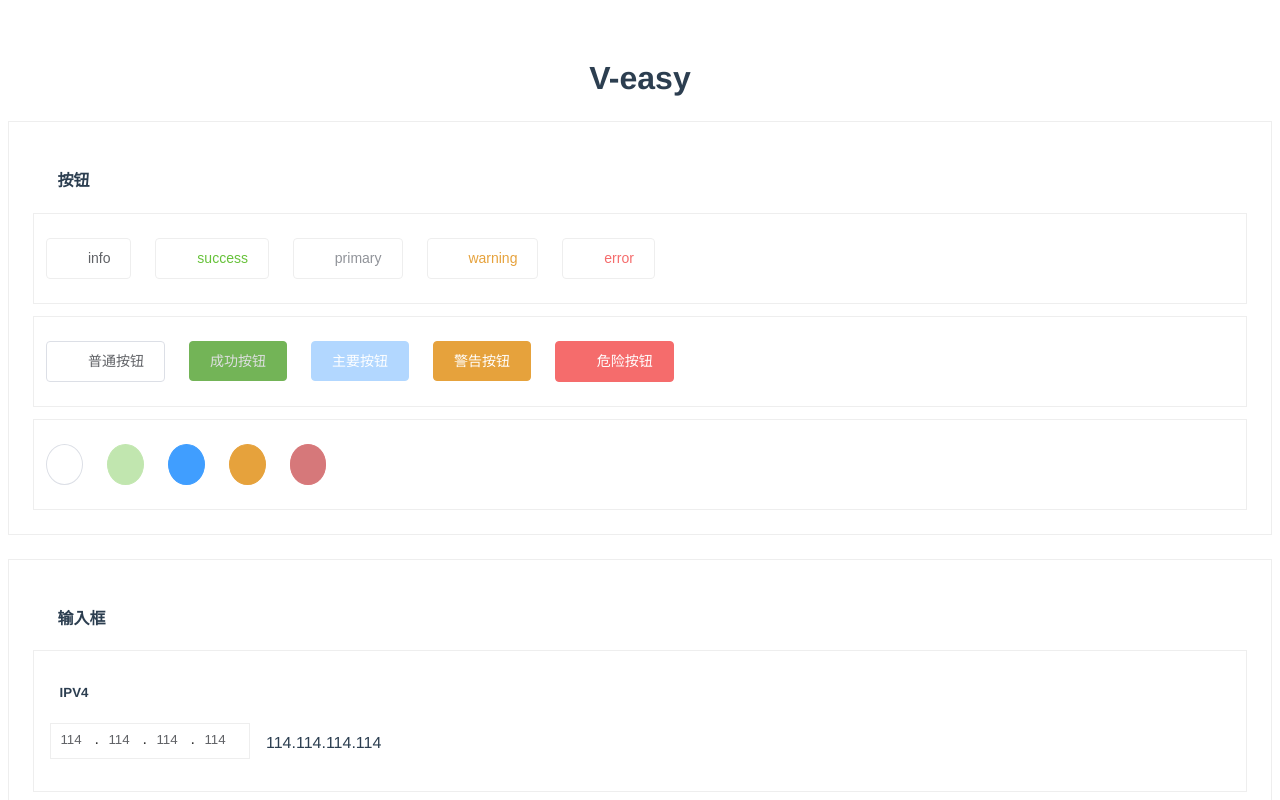
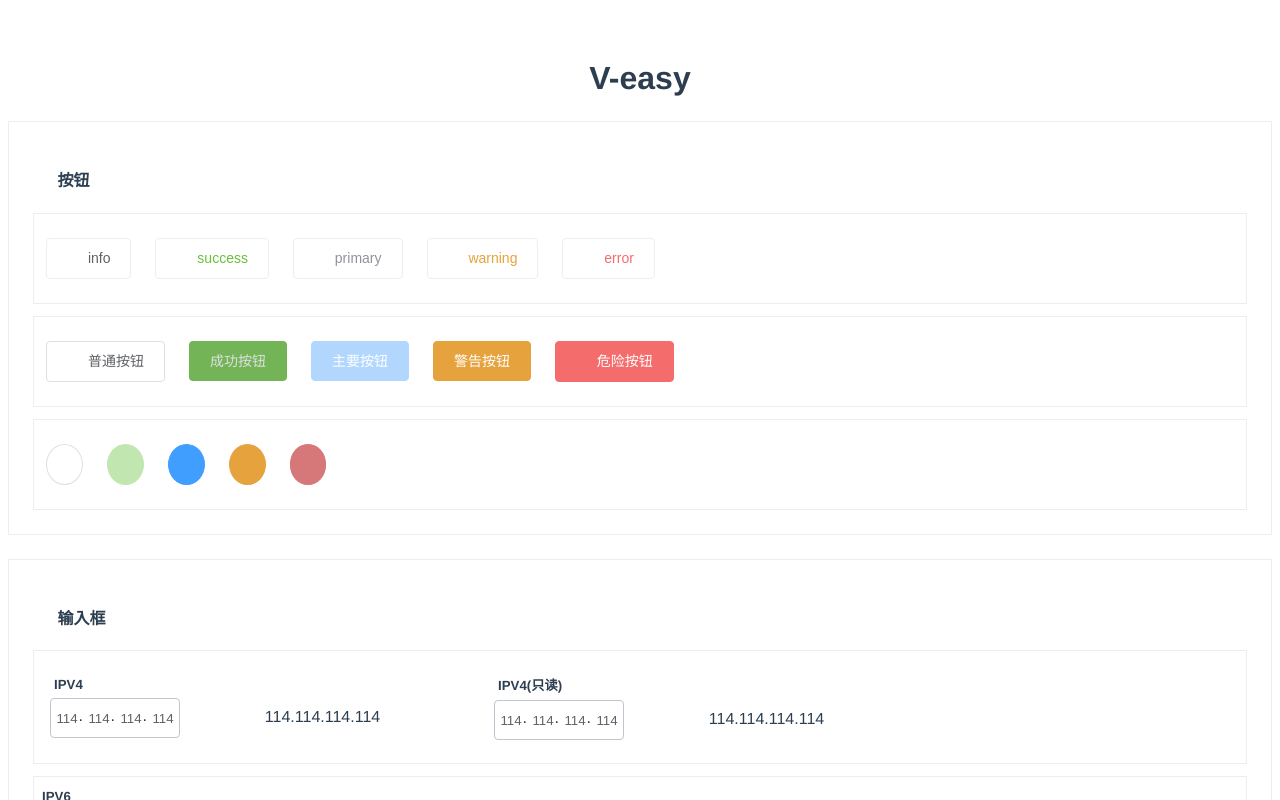
Before and after one commit to Linkontoask/v-easy, a Vue app: page / in a window 1280 px wide. Shown: the top 800 px of the page. Built offline with nearby package versions, Linux system fonts and the light colour scheme; a web font is replaced by a local one.

Commit message:
例子更新

```diff
--- a/src/App.vue
+++ b/src/App.vue
@@ -29,9 +29,16 @@
       <div class="group">
           <h4><i class="fa fa-tag"></i>输入框</h4>
           <div class="car">
-              <h5>IPV4</h5>
-              <VEIp v-model="ipv4" format="ipv4" message="请输入正确的IPV4地址" @error="error" @input="input"></VEIp>
-              <span v-if="ipv4.length !== 0">{{ ipv4.join('.') }}</span>
+              <div class="car-item">
+                  <h5>IPV4</h5>
+                  <VEIp v-model="ipv4" format="ipv4" message="请输入正确的IPV4地址" @error="error" @input="input"></VEIp>
+                  <span v-if="ipv4.length !== 0">{{ ipv4.join('.') }}</span>
+              </div>
+              <div class="car-item">
+                  <h5>IPV4(只读)</h5>
+                  <VEIp v-model="ipv4" format="ipv4" message="请输入正确的IPV4地址" @error="error" @input="input" :readonly="true"></VEIp>
+                  <span v-if="ipv4.length !== 0">{{ ipv4.join('.') }}</span>
+              </div>
           </div>
           <div class="car">
               <h5>IPV6</h5>
@@ -124,8 +131,16 @@ export default {
         h5 {
             width: 100%;
             text-align: left;
-            padding-left: 1.6rem;
+            margin-top: 0;
+            padding-left: .5rem;
             margin-bottom: 0.4rem;
+        }
+        .car-item {
+            width: 420px;
+            span {
+                display: block;
+                margin-top: -60px;
+            }
         }
     }
     .car+.car {
--- a/src/components/v-easy/lib/input/src/ip.vue
+++ b/src/components/v-easy/lib/input/src/ip.vue
@@ -131,6 +131,7 @@
                         if (item === 'red') {
                             this.isIP = true;
                             this.$emit('error', this.isString ? this.result.join('.') : this.result);
+                            this.$emit('error', this.isString ? this.result.join('.') : this.result);
                         }
                     });
                 }
@@ -178,17 +179,20 @@
     .v-easy-input {
         position: relative;
         height: 40px;
-        padding: 4px;
+        padding: 0 4px;
         color: @info;
+        margin-bottom: 30px;
+        max-width: 130px;
         ul {
-            min-width: 198px;
-            min-height: 34px;
+            min-width: 128px;
+            min-height: 38px;
             margin: 0;
             padding: 0;
             height: 80%;
-            border: 1px solid #eee;
+            border: 1px solid #c0c4cc;
+            border-radius: 4px;
             .ipv4 {
-                width: 48px;
+                width: 28px;
             }
             .ipv6 {
                 width: 62px;
@@ -197,9 +201,11 @@
                 position: relative;
                 list-style-type: none;
                 float: left;
+                height: 100%;
+                vertical-align: center;
                 width: 48px;
-                height: calc(100% - 2px);
-                vertical-align: center;
+                overflow: visible;
+                margin-right: 4px;
                 input {
                     position: absolute;
                     top: 0;
@@ -208,9 +214,8 @@
                     color: @inputColor;
                     margin: auto;
                     text-align: center;
-                    width: calc(100% - 24px);
+                    width: 100%;
                     height: 64%;
-                    padding: 0 8px;
                     border: none;
                 }
                 input:focus {
@@ -218,8 +223,8 @@
                 }
                 span {
                     position: absolute;
-                    bottom: 8px;
-                    right: 0;
+                    bottom: 12px;
+                    right: -4px;
                     color: #333;
                     user-select: none;
                 }
```
